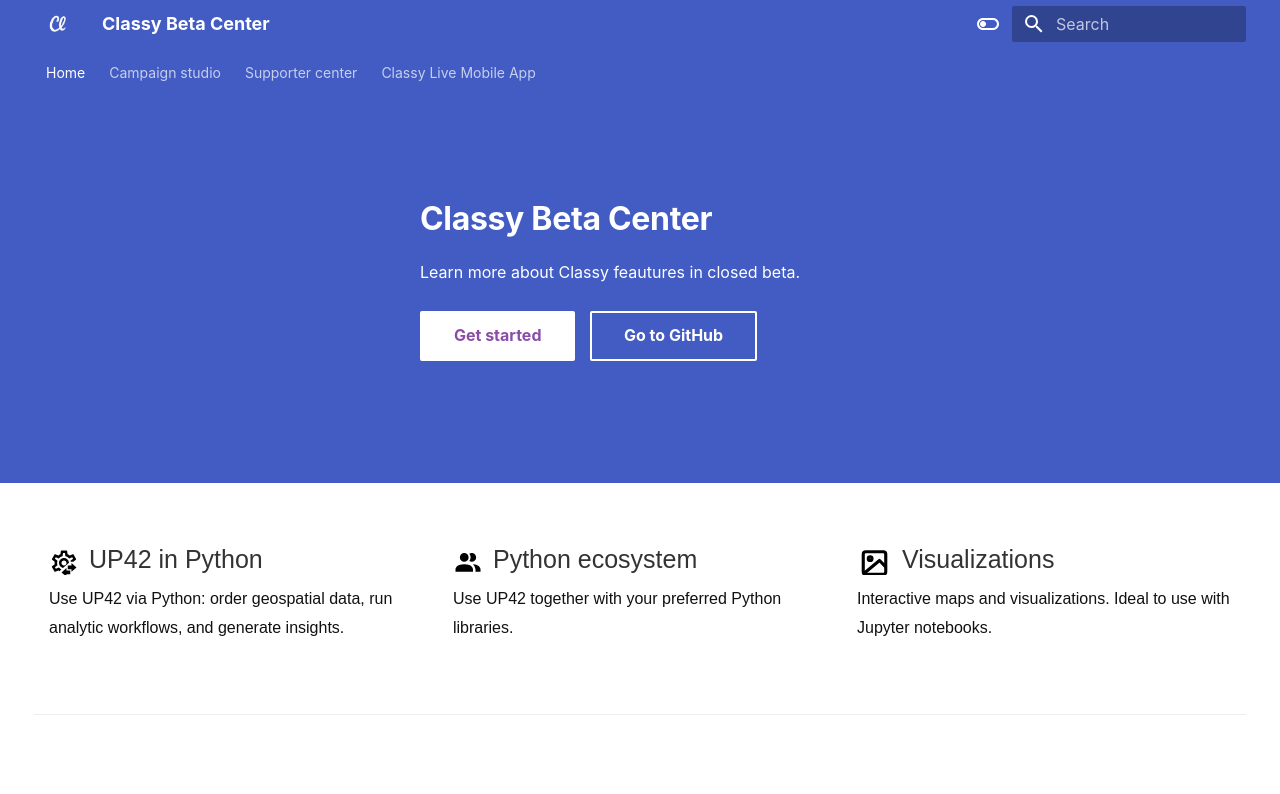
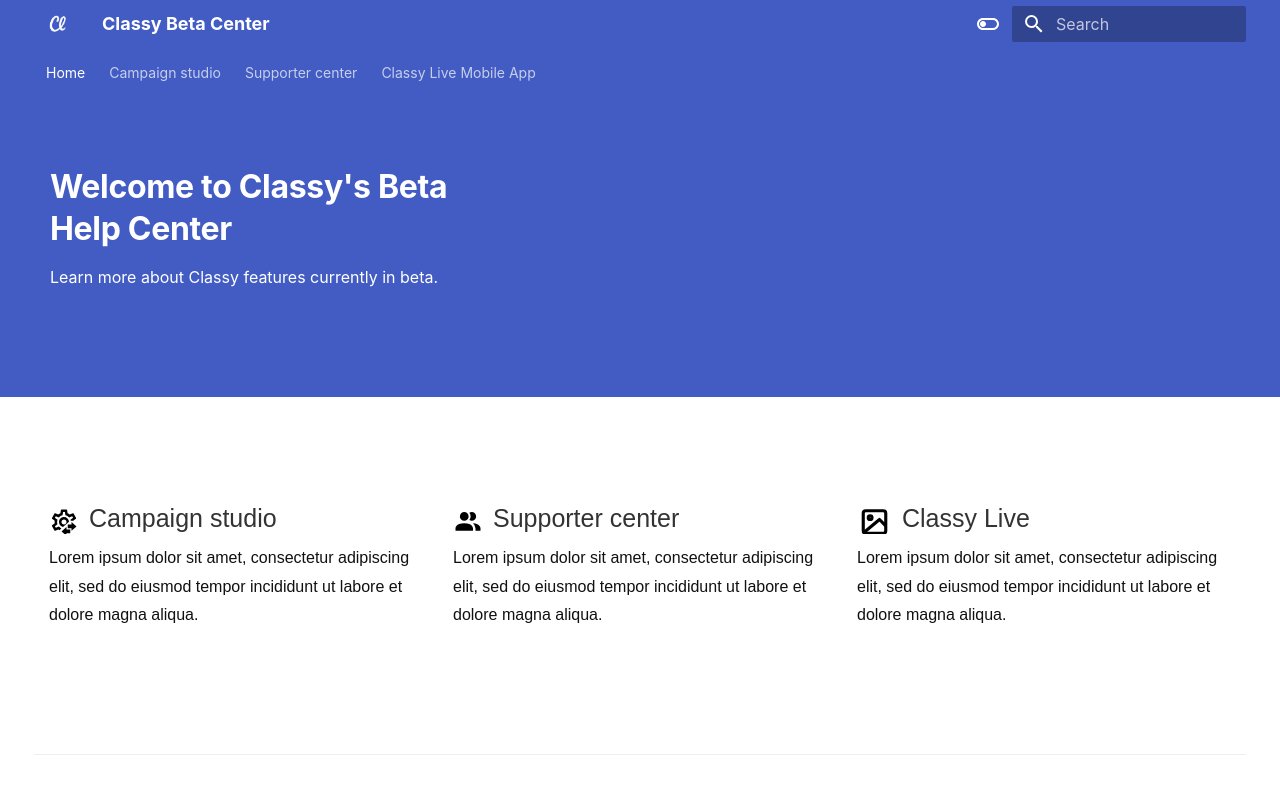
Before and after one commit to truj1ll0/mkdocs-help-center, an MkDocs documentation site: the page built from docs/index.md, in a window 1280 px wide. Shown: the top 794 px of the page. Built offline with MkDocs 1.6.1 and Material for MkDocs 9.7.7, drawn with Linux system fonts in a browser that asks for light colours; some web fonts are replaced.

Commit message:
Updates to home page. Added links, cleaned up CSS

```diff
--- a/docs/theme_override_home/home.html
+++ b/docs/theme_override_home/home.html
@@ -17,13 +17,11 @@
   }
 
   .tx-hero {
-    margin: 32px 2.8rem;
     color: var(--md-primary-bg-color);
-    justify-content: center;
   }
 
   .tx-hero h1 {
-    margin-bottom: 1rem;
+    margin-bottom: 0.25rem;
     color: currentColor;
     font-weight: 700;
   }
@@ -71,6 +69,7 @@
   }
 
   .feature-item {
+    margin: 2rem 0 0 0;
     font-family: "Mulish", sans-serif;
     font-weight: 300;
     box-sizing: border-box;
@@ -86,8 +85,7 @@
     overflow: hidden;
     text-overflow: ellipsis;
     line-height: normal;
-    margin-top: 20px;
-    margin-bottom: 10px;
+    margin: 20px 0 10px 0;
     font-family: inherit;
   }
 
@@ -102,7 +100,7 @@
   }
 
   @media screen and (max-width: 30em) {
-    .tx-hero h1 {
+    h1 {
       font-size: 1.4rem;
     }
   }
@@ -114,8 +112,8 @@
 
     .tx-hero {
       display: flex;
-      align-items: center;
-      justify-content: center;
+      align-items: start;
+      justify-content: left;
     }
 
     .tx-hero__content {
@@ -124,7 +122,7 @@
       margin-bottom: 3.5rem;
       margin-left: 1rem;
       margin-right: 4rem;
-      align-items: center;
+      align-items: left;
     }
   }
 
@@ -137,8 +135,7 @@
       width: 100%;
       display: flex;
       max-width: 61rem;
-      margin-right: auto;
-      margin-left: auto;
+      margin: auto;
       padding: 0 0.2rem;
     }
 
@@ -147,8 +144,7 @@
       width: 100%;
       display: flex;
       max-width: 61rem;
-      margin-right: auto;
-      margin-left: auto;
+      margin: auto;
       padding: 0 0.2rem;
     }
 
@@ -158,8 +154,10 @@
     }
 
     .feature-item:hover {
-      background-color: #526cfe47;
-      border-radius: 3px;
+      background-color: #f4f7ff;
+      border-radius: 8px;
+      -webkit-transition: background-color 0.3s ease-out;
+      transition: background-color 0.3s ease-out;
     }
   }
 
@@ -171,15 +169,12 @@
 
   .text-center {
     text-align: center;
-    padding-right: 15px;
-    padding-left: 15px;
-    margin-right: auto;
-    margin-left: auto;
-    margin-top: 15px;
+    padding: 0 1rem 0.5rem 1rem;
+    margin: auto;
+    margin-top: 1rem;
     font-family: "Lato", sans-serif;
     font-size: 23px;
     font-weight: 300;
-    padding-bottom: 10px;
   }
 
   .logos {
@@ -219,22 +214,10 @@
   <div class="md-grid md-typeset">
     <div class="tx-hero">
       <div class="tx-hero__content">
-        <h1>Classy Beta Center</h1>
-        <p>Learn more about Classy feautures in closed beta.</p>
-        <a
-          href="{{ page.next_page.url | url }}"
-          title="{{ page.next_page.title | striptags }}"
-          class="md-button md-button--primary"
-        >
-          Get started
-        </a>
-        <a
-          href="{{ config.repo_url }}"
-          title="{{ lang.t('source.link.title') }}"
-          class="md-button"
-        >
-          Go to GitHub
-        </a>
+        <h1 class="hero-header">Welcome to Classy's Beta Help Center</h1>
+        <p class="hero-subheading">
+          Learn more about Classy features currently in beta.
+        </p>
       </div>
     </div>
   </div>
@@ -242,31 +225,34 @@
 
 <!-- Main site box descriptions -->
 <div class="top-hr">
-  <div class="feature-item">
+  <a href="supporter-center/intro-to-supporter-center" class="feature-item">
     <h2>
       <svg xmlns="http://www.w3.org/2000/svg" viewBox="0 0 24 24">
         <path
           d="M15 17v-3h3v-2l4 3.5-4 3.5v-2h-3m2 1v3h-3v2l-4-3.5 4-3.5v2h3M12 8c-2.21 0-4 1.8-4 4 0 1.91 1.35 3.54 3.21 3.92L16 11.86A3.997 3.997 0 0012 8m0 6c-1.1 0-2-.89-2-2s.9-2 2-2 2 .9 2 2-.89 2-2 2m9.66-5.27l-2-3.46c-.12-.22-.38-.31-.61-.22l-2.49 1c-.51-.41-1.06-.74-1.69-1l-.37-2.63A.506.506 0 0014 2h-4c-.25 0-.46.18-.5.42l-.37 2.65c-.63.26-1.17.59-1.69 1L5 5.05c-.23-.09-.5 0-.61.22l-2 3.46c-.13.21-.08.49.11.64L4.57 11l-.07 1 .07 1-2.11 1.63c-.2.15-.25.43-.12.64l2 3.46c.11.27.4.38.66.27l2.5-1c.24.19.5.37.76.53l1.65-1.4c-.77-.33-1.45-.82-2-1.45l-2.41 1-.77-1.3L6.8 13.8a5.55 5.55 0 010-3.6L4.69 8.65l.75-1.3 2.41 1c.78-.9 1.83-1.53 3-1.78l.4-2.57h1.5l.37 2.62c1.17.24 2.22.88 3 1.77l2.41-1 .75 1.3-2.08 1.51c.09.26.16.53.2.8h2l2.1-1.63a.48.48 0 00.16-.64M12 8c-2.21 0-4 1.8-4 4 0 1.91 1.35 3.54 3.21 3.92L16 11.86A3.997 3.997 0 0012 8m0 6c-1.1 0-2-.89-2-2s.9-2 2-2 2 .9 2 2-.89 2-2 2m0-6c-2.21 0-4 1.8-4 4 0 1.91 1.35 3.54 3.21 3.92L16 11.86A3.997 3.997 0 0012 8m0 6c-1.1 0-2-.89-2-2s.9-2 2-2 2 .9 2 2-.89 2-2 2z"
         />
       </svg>
-      UP42 in Python
+      Campaign studio
     </h2>
     <p>
-      Use UP42 via Python: order geospatial data, run analytic workflows, and
-      generate insights.
+      Lorem ipsum dolor sit amet, consectetur adipiscing elit, sed do eiusmod
+      tempor incididunt ut labore et dolore magna aliqua.
     </p>
-  </div>
-  <div class="feature-item">
+  </a>
+  <a href="supporter-center/intro-to-supporter-center/" class="feature-item">
     <h2>
       <svg xmlns="http://www.w3.org/2000/svg" viewBox="0 0 24 24">
         <path
           d="M16 17v2H2v-2s0-4 7-4 7 4 7 4m-3.5-9.5A3.5 3.5 0 109 11a3.5 3.5 0 003.5-3.5m3.44 5.5A5.32 5.32 0 0118 17v2h4v-2s0-3.63-6.06-4M15 4a3.39 3.39 0 00-1.93.59 5 5 0 010 5.82A3.39 3.39 0 0015 11a3.5 3.5 0 000-7z"
         /></svg
-      >Python ecosystem
+      >Supporter center
     </h2>
-    <p>Use UP42 together with your preferred Python libraries.</p>
-  </div>
-  <div class="feature-item">
+    <p>
+      Lorem ipsum dolor sit amet, consectetur adipiscing elit, sed do eiusmod
+      tempor incididunt ut labore et dolore magna aliqua.
+    </p>
+  </a>
+  <a href="classy-live/mobile-app/sign-up" class="feature-item">
     <h2>
       <svg
         xmlns="http://www.w3.org/2000/svg"
@@ -283,12 +269,13 @@
         <circle cx="8.5" cy="8.5" r="1.5" />
         <path d="M20.4 14.5L16 10 4 20" />
       </svg>
-      Visualizations
+      Classy Live
     </h2>
     <p>
-      Interactive maps and visualizations. Ideal to use with Jupyter notebooks.
+      Lorem ipsum dolor sit amet, consectetur adipiscing elit, sed do eiusmod
+      tempor incididunt ut labore et dolore magna aliqua.
     </p>
-  </div>
+  </a>
 </div>
 
 <div class="top-hr">
```
